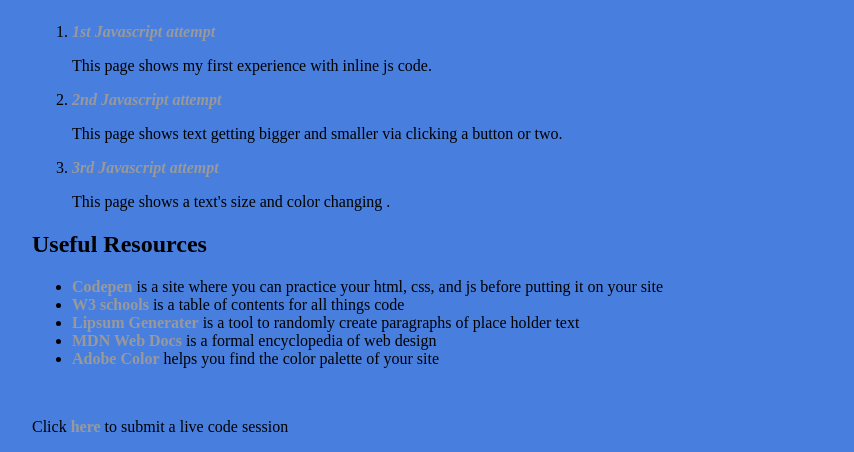
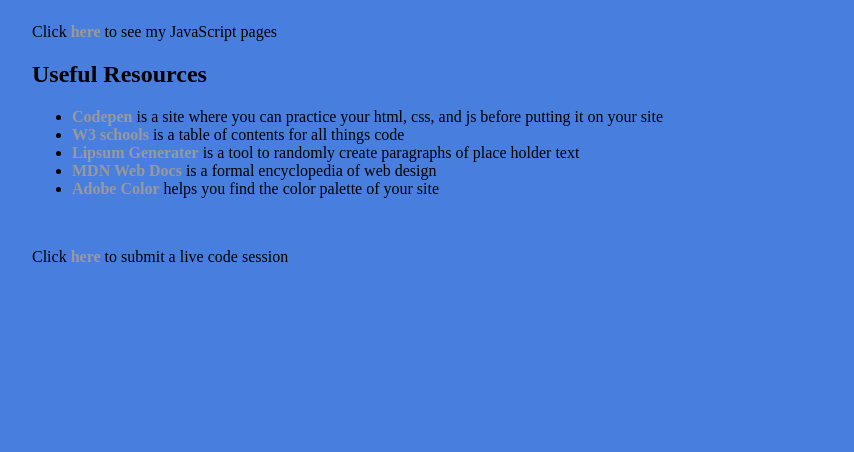
Before and after one commit to yacs-2/ochoa, a plain HTML site: page index.html in a window 1280 px wide. Shown: the part 483-935 px from the top of the page, without its empty margins (96-950 px from the left). After the commit the page ends 800 px from the top, so only its background shows below. Drawn offline with Linux system fonts and the light colour scheme.

Commit message:
Update index.html

```diff
--- a/index.html
+++ b/index.html
@@ -27,19 +27,7 @@
       </li>
      </ol>
       <h2 class="heading">My Javascript experiments</h2>
-        <ol>
-          <li>
-            <a href="JavaScript/wk1-js.html"><em>1st Javascript attempt</em></a>
-            <p>This page shows my first experience with inline js code.</p>
-          </li>
-           <li>
-            <a href="JavaScript/wk2-js.html"><em>2nd Javascript attempt</em></a>
-            <p>This page shows text getting bigger and smaller via clicking a button or two.</p>
-          </li>
-           <li>
-            <a href="JavaScript/wk3-js.html"><em>3rd Javascript attempt</em></a>
-            <p>This page shows a text's size and color changing .</p>
-          </li>
+       <p>Click <a href="JavaScript/experiments.index.html">here</a> to see my JavaScript pages</p>
 
         </ol>
 
```
